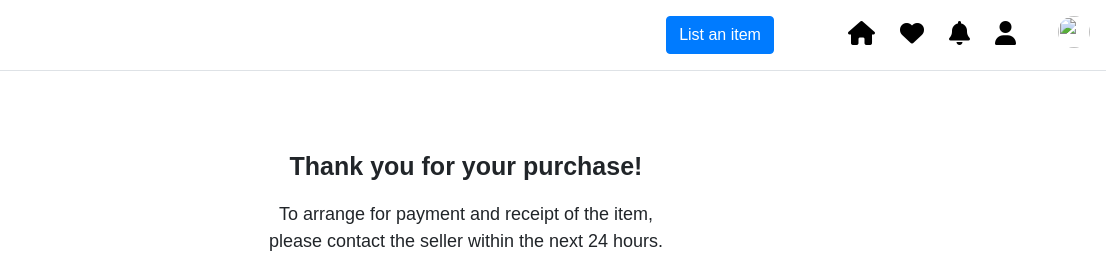
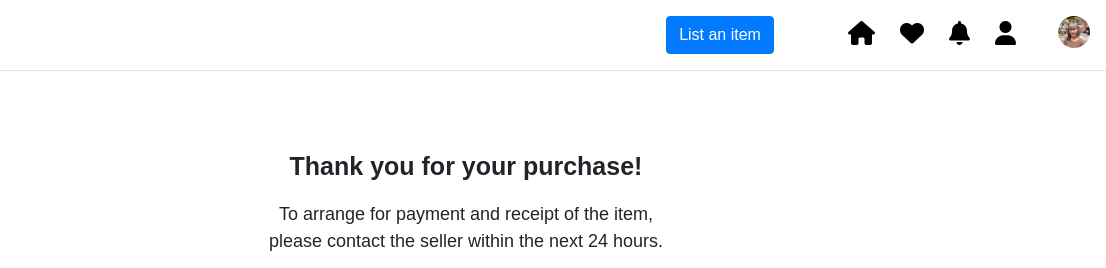
Before and after one commit to YvonneTou/intracari, a plain HTML site: page order.html in a window 1280 px wide. Shown: the top 268 px of the page, 174-1280 px from the left. Drawn offline with nearby package versions, Linux system fonts and the light colour scheme; the site is published under a folder, as on GitHub Pages, so addresses that start at the root find nothing.

Commit message:
updated image path in order.html

```diff
--- a/order.html
+++ b/order.html
@@ -30,7 +30,7 @@
           <li><a href="#" alt='settings'><i class="fa-solid fa-user"></i></a></li>
         </ul>
         <!-- sm avatar -->
-        <img src="/images/avatars/yvonne.jpeg" class="avatar-sm mx-sm-3">
+        <img src="images/avatars/yvonne.jpeg" class="avatar-sm mx-sm-3">
       </div>
 
     </div>
```
